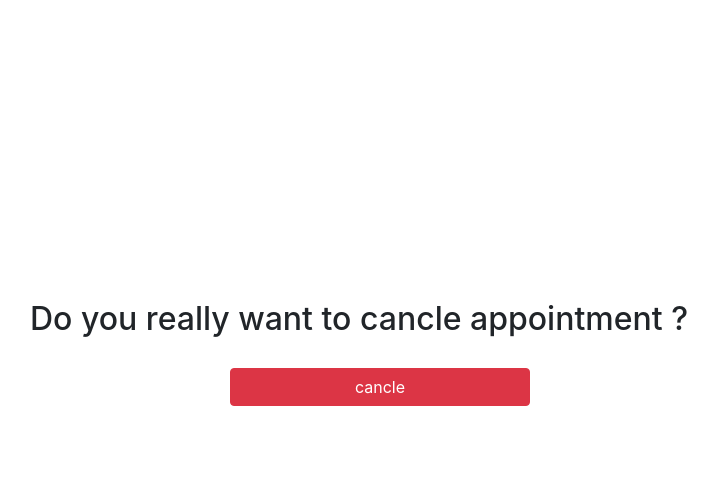
After one commit to parpatb9/COMP606A1P2, a PHP site: page /cancleAppointment.php in a window 1320 px wide. The commit adds this page. Shown: the top 499 px of the page, without its empty margins (190-908 px from the left). Run offline with PHP 8.4, Linux system fonts and the light colour scheme.

Commit message:
commit-5

```diff
--- a/book.php
+++ b/book.php
@@ -51,10 +51,12 @@
 
 
 		<div class="row">
+
 			<div class="container" style="padding: 100px 400px;" >
 
-				<input type="submit" name="bookFinal" value="Book now" class="btn btn-danger" style="width: 200px;">
+				<input type="submit" name="bookFinal" value="Book now" class="btn btn-danger" style="width: 200px;" onclick="document.getElementById(#).action = #;>
 			</div>
+
 		</div>
 
 
--- /dev/null
+++ b/cancleAppointment.php
@@ -0,0 +1,13 @@
+<?php include('header.php'); ?>
+
+
+
+	<div class="container" style="margin: 300px 200px; height: 200px; margin-left: 100px;" >
+		<form action="#" method="post">
+			<h2>Do you really want to cancle appointment ?</h2>
+		<input type="submit" name="cancle" value="cancle" class="btn btn-danger btn-block" style="width: 300px; margin: 30px 200px;">
+
+		</form>
+
+	</div>
+<?php include('footer.php'); ?>
--- a/signup.php
+++ b/signup.php
@@ -9,7 +9,7 @@
 	<div class="col-lg-6">
 		<div class="container formAllignment">
 			<div class="jumbotron signup">
-			<form action="#">
+			<form action="#" method="post">
 
 				<div align="center">
 					<legend>Registration Form</legend>
```
